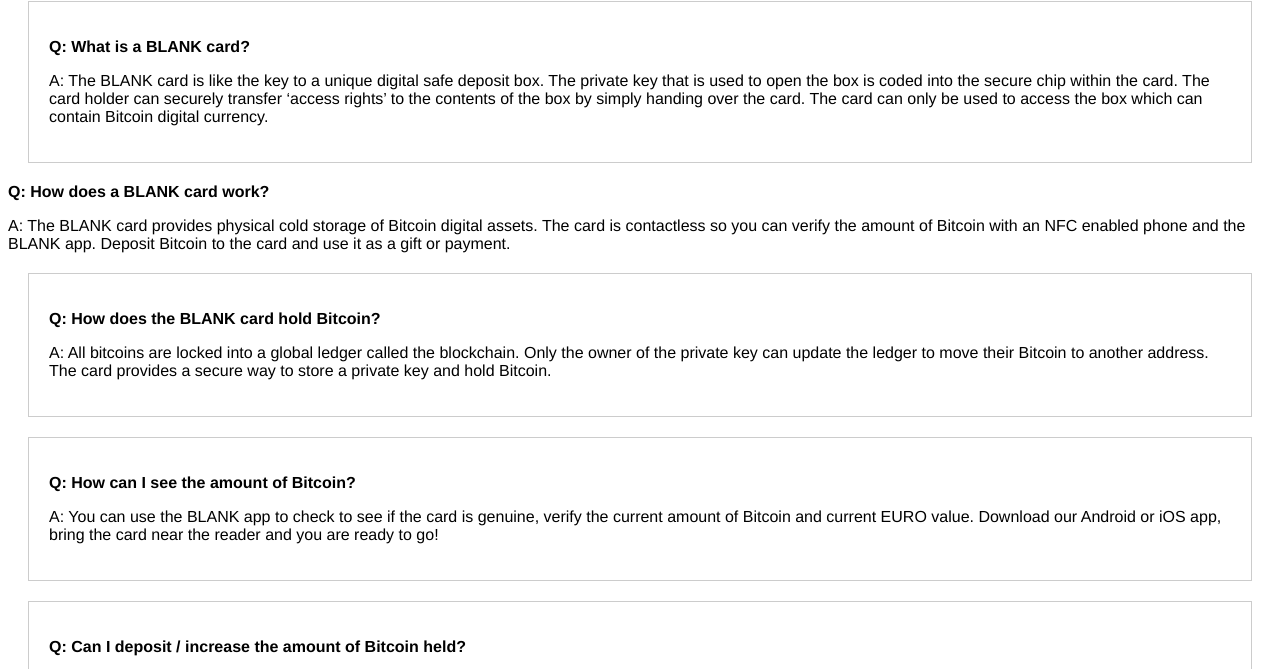
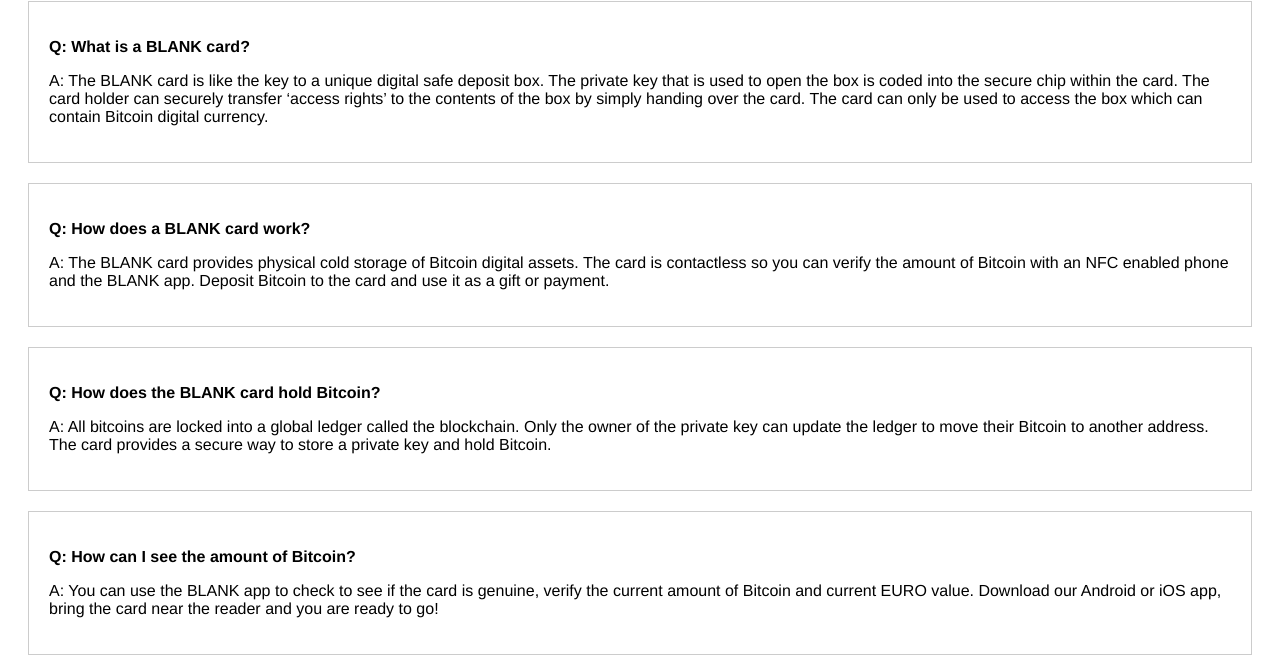
Before and after one commit to blankworker1/blankworks, a plain HTML site: page index.html in a window 1280 px wide. Shown: the part 79-748 px from the top of the page. Drawn offline with Linux system fonts and the light colour scheme.

Commit message:
Update index.html

```diff
--- a/index.html
+++ b/index.html
@@ -33,7 +33,7 @@
     </div>
 
     <!-- FAQ Section 2 -->
-    <div class "faq">
+    <div class ="faq">
         <p class="question">Q: How does a BLANK card work?</p>
         <p>A: The BLANK card provides physical cold storage of Bitcoin digital assets. The card is contactless so you can verify the amount of Bitcoin with an NFC enabled phone and the BLANK app. Deposit Bitcoin to the card and use it as a gift or payment.</p>
     </div>
```
